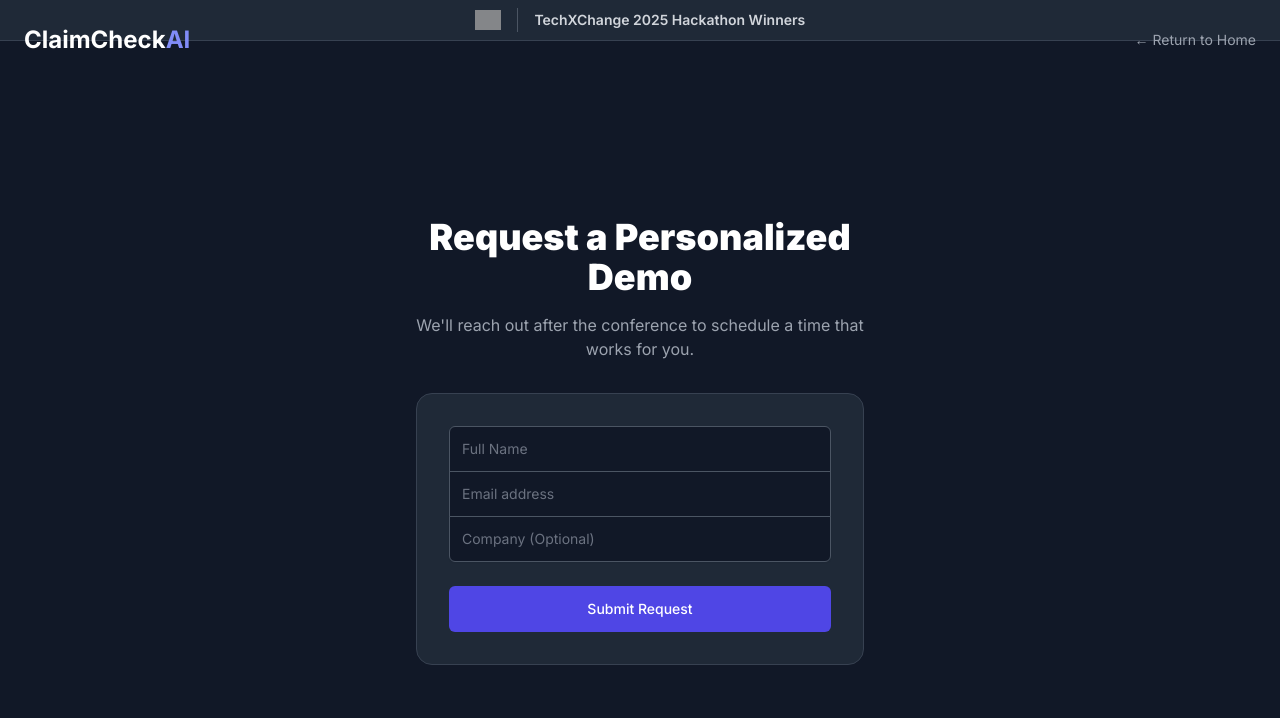
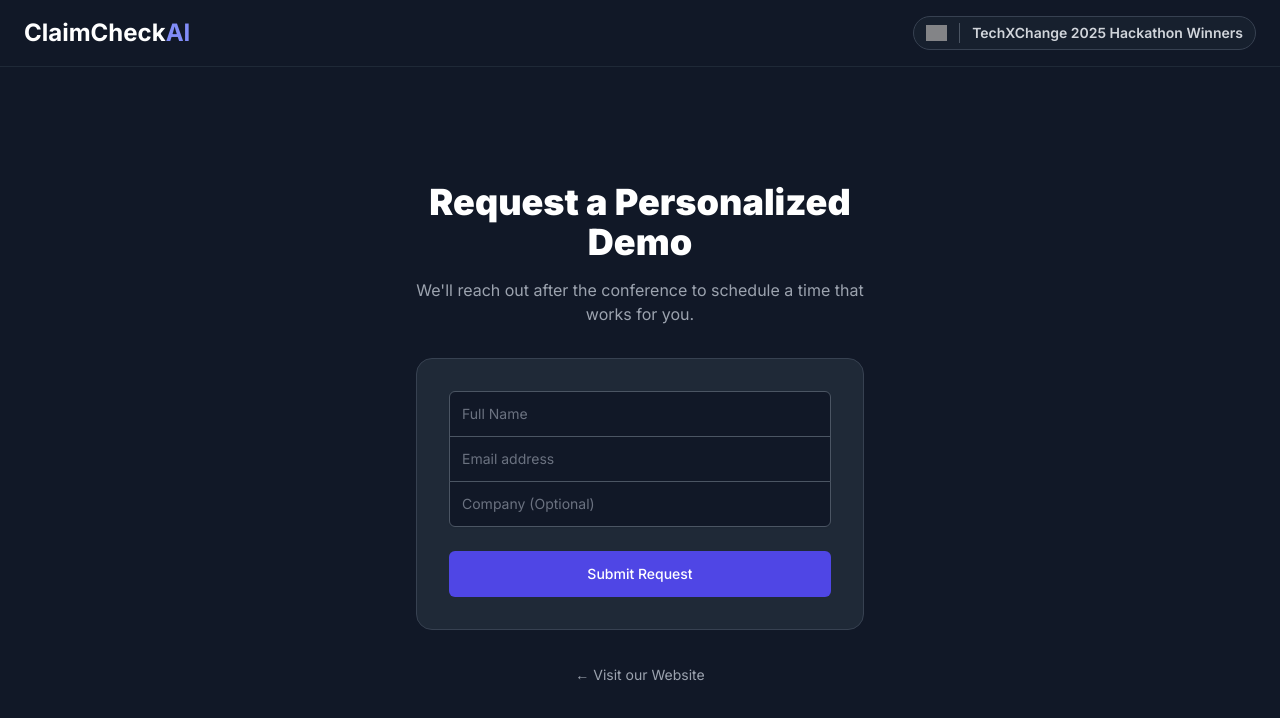
Before and after one commit to claimcheckai/claimcheckai.github.io, a plain HTML site: page demo.html in a window 1280 px wide. Drawn offline with nearby package versions, Linux system fonts and the light colour scheme; grey boxes are pictures that could not be loaded.

Commit message:
Update demo.html

```diff
--- a/demo.html
+++ b/demo.html
@@ -17,27 +17,31 @@
         }
     </style>
 </head>
-<body class="bg-gray-900 text-white antialiased">
+<body class="bg-gray-900 text-white antialiased flex flex-col min-h-screen">
 
-    <!-- Header -->
-    <header class="absolute top-0 left-0 right-0 z-10 p-6">
-        <div class="container mx-auto flex justify-between items-center">
+    <!-- Unified Header -->
+    <header class="relative bg-gray-900 z-10 border-b border-gray-800">
+        <div class="container mx-auto px-4 sm:px-6 py-4">
+            <div class="flex flex-col sm:flex-row justify-between items-center gap-4">
+
+                <!-- Left side: Logo -->
                 <h1 class="text-2xl font-bold">ClaimCheck<span class="text-indigo-400">AI</span></h1>
-            <a href="./index.html" class="text-sm text-gray-400 hover:text-white transition-colors">← Return to Home</a>
+
+                <!-- Right side: Winners Banner -->
+                <div class="flex items-center gap-3 bg-gray-800/50 border border-gray-700 rounded-full px-3 py-1.5 text-xs sm:text-sm">
+                    <img src="https://upload.wikimedia.org/wikipedia/commons/thumb/5/51/IBM_logo.svg/1280px-IBM_logo.svg.png" alt="IBM Logo" class="h-4 opacity-80">
+                    <div class="w-px h-5 bg-gray-600"></div>
+                    <p class="font-semibold text-gray-300 whitespace-nowrap">TechXChange 2025 Hackathon Winners</p>
+                </div>
+
+            </div>
         </div>
     </header>
 
-    <!-- Winners Banner -->
-    <div class="bg-gray-800 border-b border-gray-700 py-2">
-        <div class="container mx-auto flex items-center justify-center gap-4">
-            <img src="https://upload.wikimedia.org/wikipedia/commons/thumb/5/51/IBM_logo.svg/1280px-IBM_logo.svg.png" alt="IBM Logo" class="h-5 opacity-80">
-            <div class="w-px h-6 bg-gray-600"></div>
-            <p class="text-sm font-semibold text-gray-300">TechXChange 2025 Hackathon Winners</p>
-        </div>
-    </div>
-
-    <div class="min-h-screen flex items-center justify-center px-4 py-12">
-        <div class="max-w-md w-full space-y-8 text-center">
+    <!-- Main Content -->
+    <main class="flex-grow flex items-center justify-center px-4 py-12">
+        <div class="max-w-md w-full text-center">
+            <div class="space-y-8">
                 <div>
                     <h2 class="text-3xl md:text-4xl font-extrabold">Request a Personalized Demo</h2>
                     <p class="mt-4 text-gray-400">We'll reach out after the conference to schedule a time that works for you.</p>
@@ -65,7 +69,11 @@
                     </div>
                 </form>
             </div>
+             <div class="mt-8 text-center">
+                <a href="./index.html" class="text-sm text-gray-400 hover:text-white transition-colors">← Visit our Website</a>
             </div>
+        </div>
+    </main>
 
 </body>
 </html>
```
Lines whose indentation alone changed are shown as unchanged.
